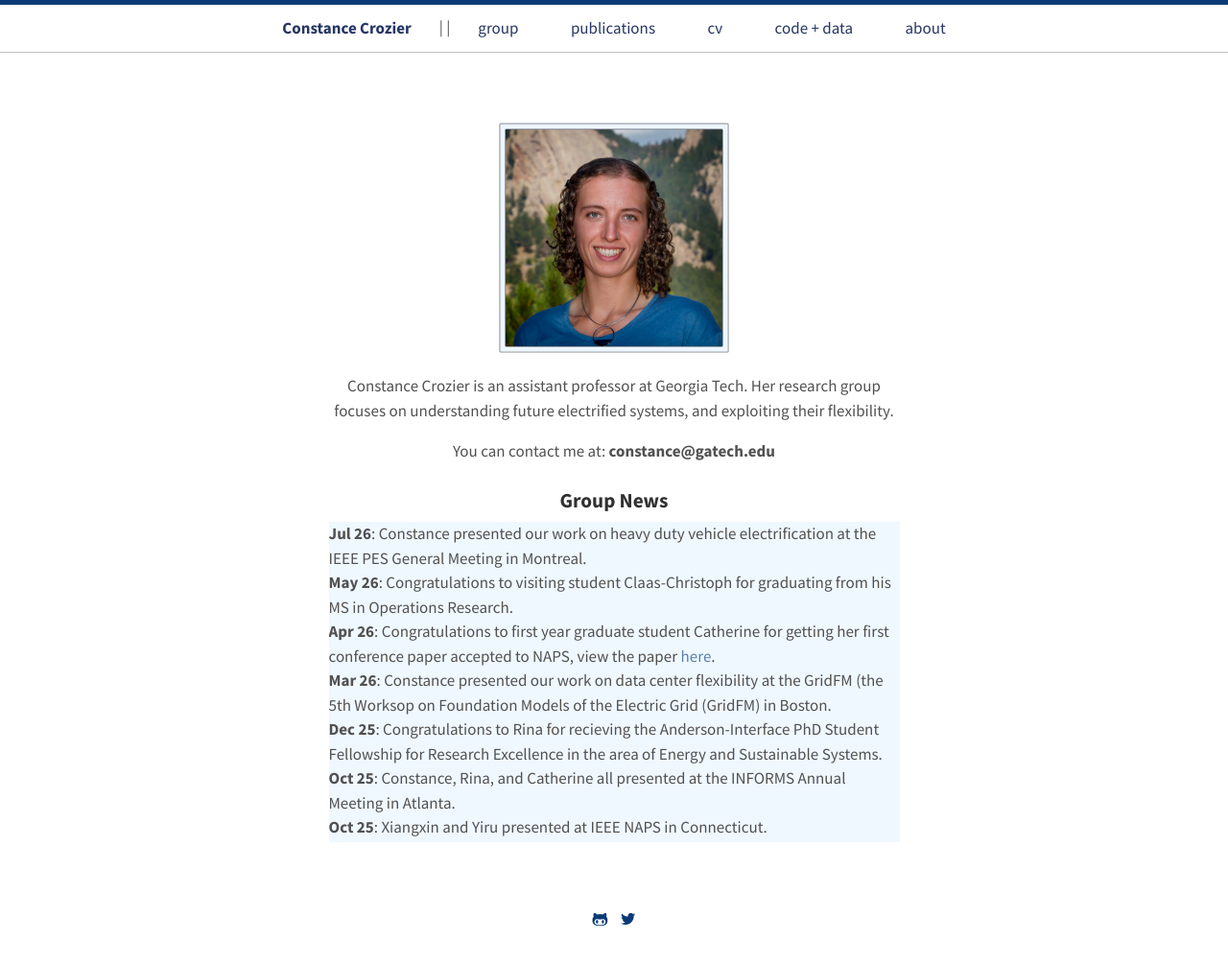
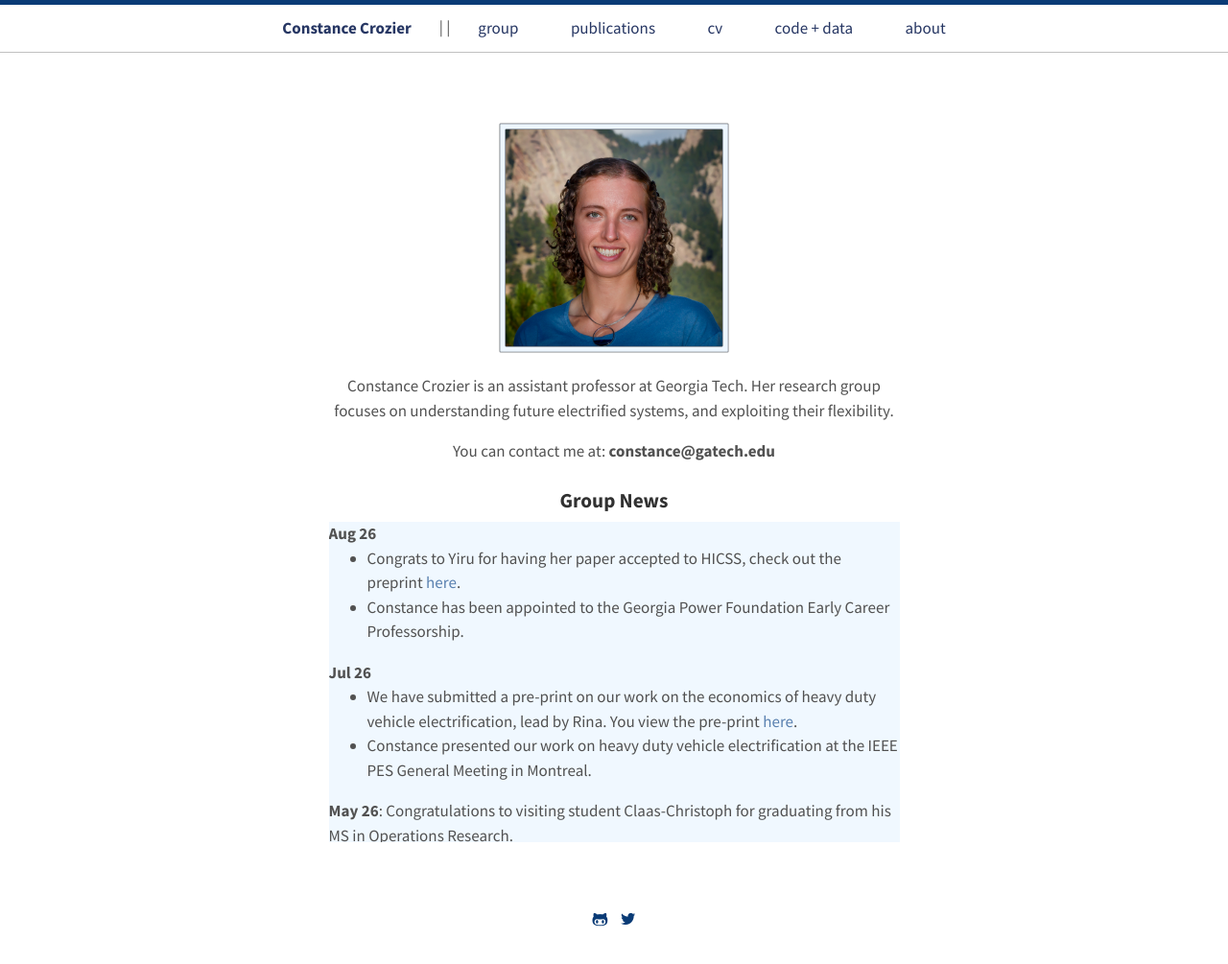
Before and after one commit to constancecrozier/constancecrozier.github.io, a Jekyll site: the page built from index.html, in a window 1280 px wide. Shown: the whole page at 96% size. Built offline with Jekyll 4.4.1, drawn with Linux system fonts in a browser that asks for light colours.

Commit message:
Update index.html

```diff
--- a/index.html
+++ b/index.html
@@ -29,7 +29,18 @@ title: Home
 <center><h3>Group News</h3></center>
 <div style="overflow: auto; height:250pt; width:100%; background:AliceBlue;">
 
-<b>Jul 26</b>: Constance presented our work on heavy duty vehicle electrification at the IEEE PES General Meeting in Montreal.<br>
+<b>Aug 26</b>
+
+<ul>
+    <li>Congrats to Yiru for having her paper accepted to HICSS, check out the preprint <a href="https://arxiv.org/pdf/2603.27831">here</a>.</li>
+    <li>Constance has been appointed to the Georgia Power Foundation Early Career Professorship.</li>
+    </ul>
+<b>Jul 26</b>
+
+<ul>
+    <li>We have submitted a pre-print on our work on the economics of heavy duty vehicle electrification, lead by Rina. You view the pre-print <a href="https://constancecrozier.github.io/files/Electric_HGV.pdf">here</a>.</li>
+    <li>Constance presented our work on heavy duty vehicle electrification at the IEEE PES General Meeting in Montreal.</li>
+    </ul>
 
 <b>May 26</b>: Congratulations to visiting student Claas-Christoph for graduating from his MS in Operations Research.<br>
 
```
